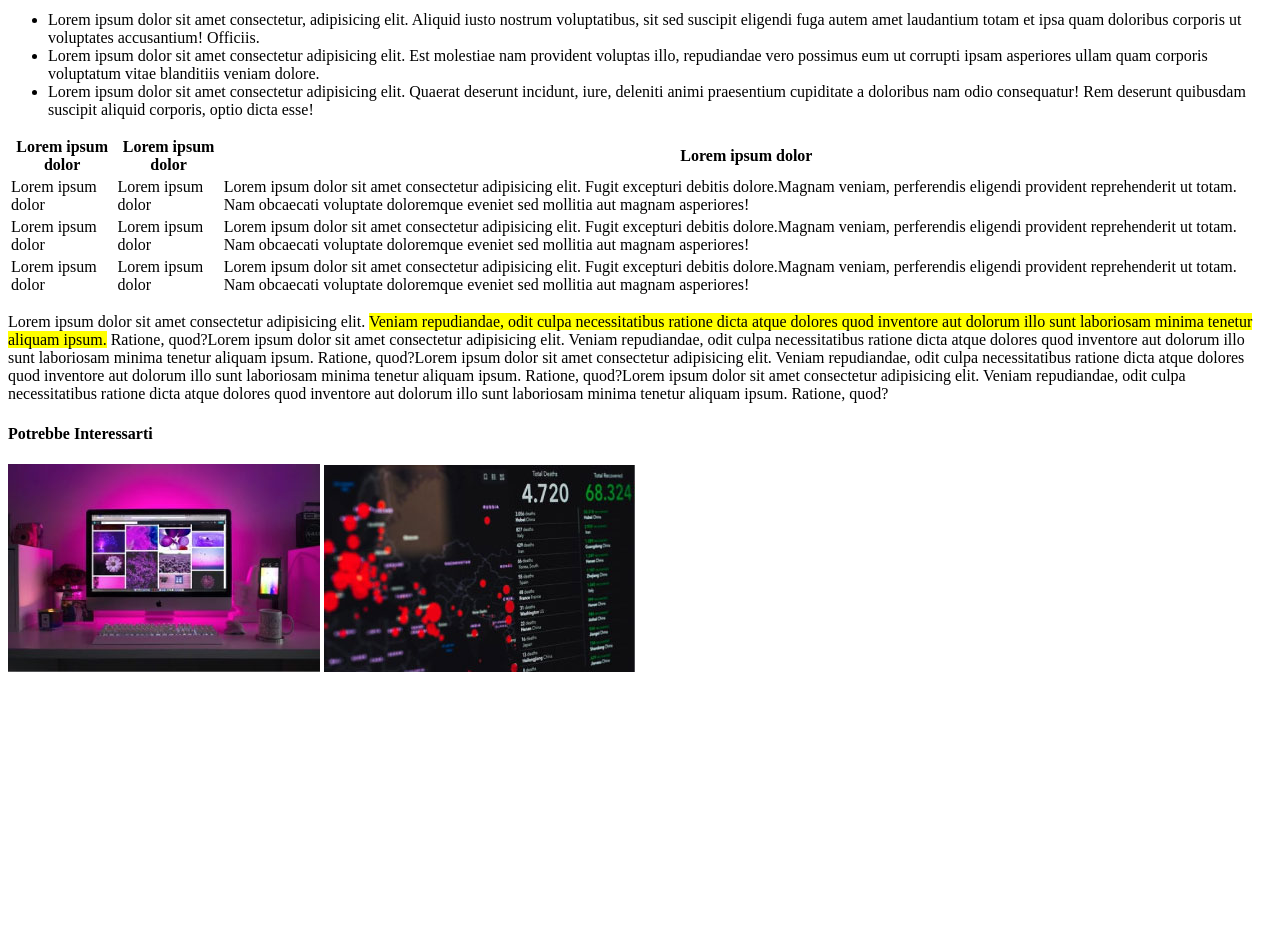
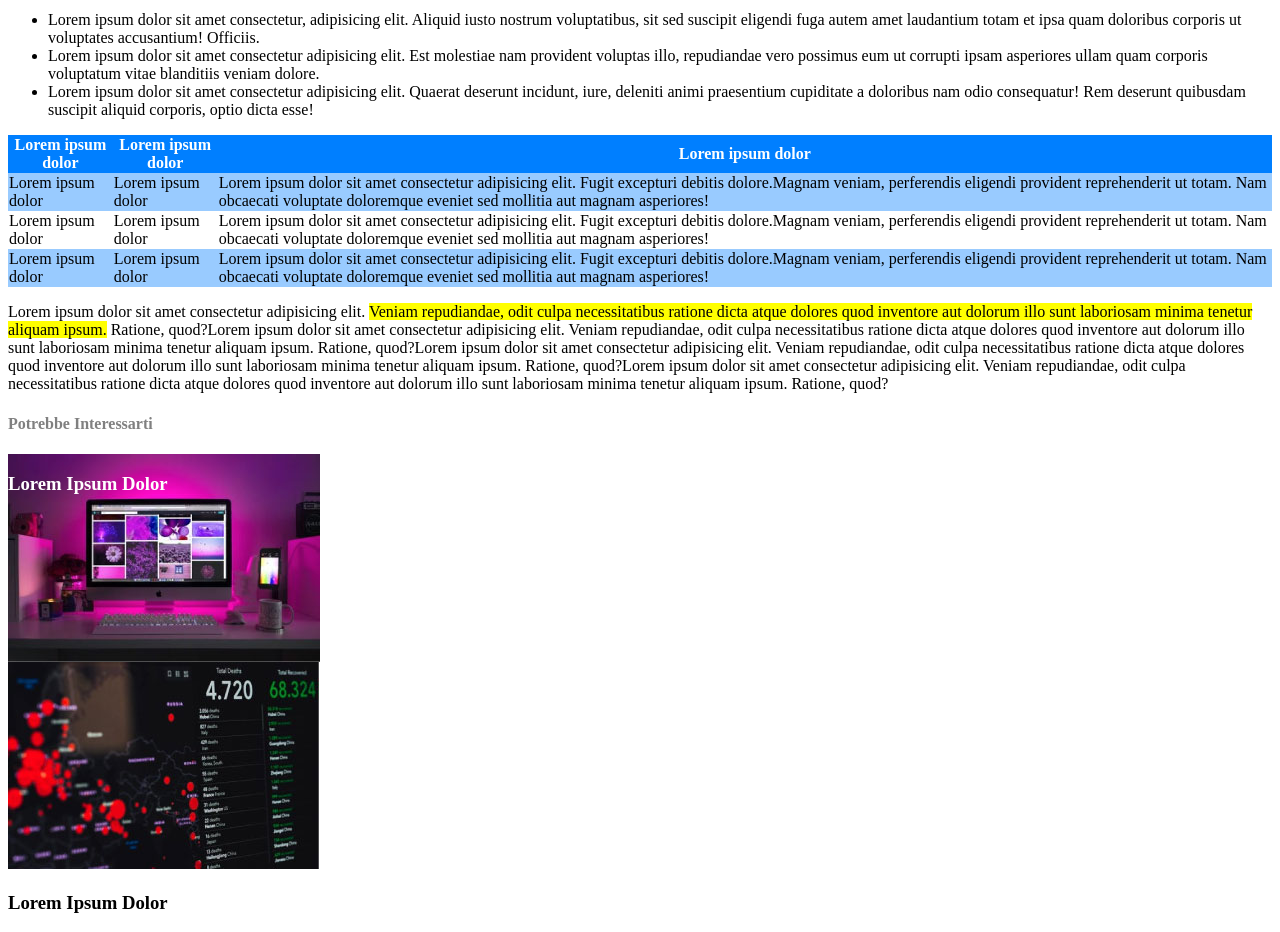
Before and after one commit to RicchiutiLucia/html-css-booleaner, a plain HTML site: page index.html in a window 1280 px wide. Shown: the part 800-1732 px from the top of the page. Before the commit the page ends 1484 px from the top, so only its background shows below. Drawn offline with Linux system fonts and the light colour scheme.

Commit message:
correzione del footer

```diff
--- a/css/style.css
+++ b/css/style.css
@@ -2,6 +2,7 @@ header{
     background-image: url("../img/pattern.png");
     background-color: rgb(55, 151, 155);
     background-size: contain;
+
 
 }
 
@@ -10,3 +11,56 @@ header{
     height: 100px;
 
 }
+
+.immagine img{
+    display: block;
+
+}
+
+thead{
+    background-color: #007fff;
+    color: white;
+}
+
+table {
+
+    border-spacing: 0px;
+}
+
+.Riga_Dispari{
+    background-color: #99cbff ;
+    color: black;
+}
+
+.Riga_Pari{
+    background-color: white;
+    color: black;
+}
+
+#Informazioni{
+    color:grey
+}
+
+#colore1{
+    color:grey;
+}
+
+#colore2{
+    color: #007fff;
+
+}
+
+#colore3{
+    color: grey;
+}
+
+.immagine{
+    position: relative;
+
+}
+ .immagine h3{
+    position: absolute;
+    color: white;
+    left: 0;
+    top: 0;
+ }
--- a/index.html
+++ b/index.html
@@ -19,8 +19,8 @@
                         <section>
                             <div class="item">
                             <h1>Internet deve essere al servizio del "bene pubblico": il manifesto di Tim Berners-Lee</h1>
-                        <h4>Scritto da The Booleaner</h4>
-                        <h5>il 10/10/2020</h5>
+                            <h4> <span id="colore1">Scritto da</span> <span id="colore2">The Booleaner</span></h4>
+                            <h5> <span id="colore3">il 10/10/2020</span></h5>
 
                             <img src="./img/tim-1.jpg" alt="Foto di Tim"/>
                             <img src="./img/tim-2.jpg" alt="Foto di Tim">
@@ -52,16 +52,20 @@
                                         </tr>
                                     </thead>
                                     <tbody>
+                                    <tr class="Riga_Dispari">
                                         <td>Lorem ipsum dolor</td>
-                                    <td>Lorem ipsum dolor</td>
-                                    <td>Lorem ipsum dolor sit amet consectetur adipisicing elit. Fugit excepturi debitis dolore.Magnam veniam, perferendis eligendi provident reprehenderit ut totam. Nam obcaecati voluptate doloremque eveniet sed mollitia aut magnam asperiores!</td>
-
-                                    <tr><td>Lorem ipsum dolor</td>
                                         <td>Lorem ipsum dolor</td>
                                         <td>Lorem ipsum dolor sit amet consectetur adipisicing elit. Fugit excepturi debitis dolore.Magnam veniam, perferendis eligendi provident reprehenderit ut totam. Nam obcaecati voluptate doloremque eveniet sed mollitia aut magnam asperiores!</td>
                                     </tr>
 
-                                    <tr><td>Lorem ipsum dolor</td>
+                                    <tr class="Riga_Pari">
+                                            <td>Lorem ipsum dolor</td>
+                                        <td>Lorem ipsum dolor</td>
+                                        <td>Lorem ipsum dolor sit amet consectetur adipisicing elit. Fugit excepturi debitis dolore.Magnam veniam, perferendis eligendi provident reprehenderit ut totam. Nam obcaecati voluptate doloremque eveniet sed mollitia aut magnam asperiores!</td>
+                                    </tr>
+
+                                    <tr class="Riga_Dispari">
+                                        <td>Lorem ipsum dolor</td>
                                         <td>Lorem ipsum dolor</td>
                                         <td>Lorem ipsum dolor sit amet consectetur adipisicing elit. Fugit excepturi debitis dolore.Magnam veniam, perferendis eligendi provident reprehenderit ut totam. Nam obcaecati voluptate doloremque eveniet sed mollitia aut magnam asperiores!</td>
                                     </tr>
@@ -83,11 +87,22 @@
 
                     <footer>
 
-                    <h4>Potrebbe Interessarti</h4>
-                <div class="conteiner">
-                    <img src="./img/monitor.jpg" alt="Immagine del monitor"/>
-                    <img src="./img/graph.jpg" alt="Immagine del grafico"/>
+                        <h4 id="Informazioni">Potrebbe Interessarti</h4>
+                        <div class="immagine">
+                            <img src="./img/monitor.jpg" alt="Monitor del computer">
+
+                            <h3>Lorem Ipsum Dolor</h3>
                         </div>
+                        <div classe ="immagine">
+                            <img src="./img/graph.jpg" alt="Grafico">
+
+                            <h3>Lorem Ipsum Dolor</h3>
+                        </div>
+
+
+
+
+
 
 
                     </footer>
```
Lines whose indentation alone changed are shown as unchanged.
